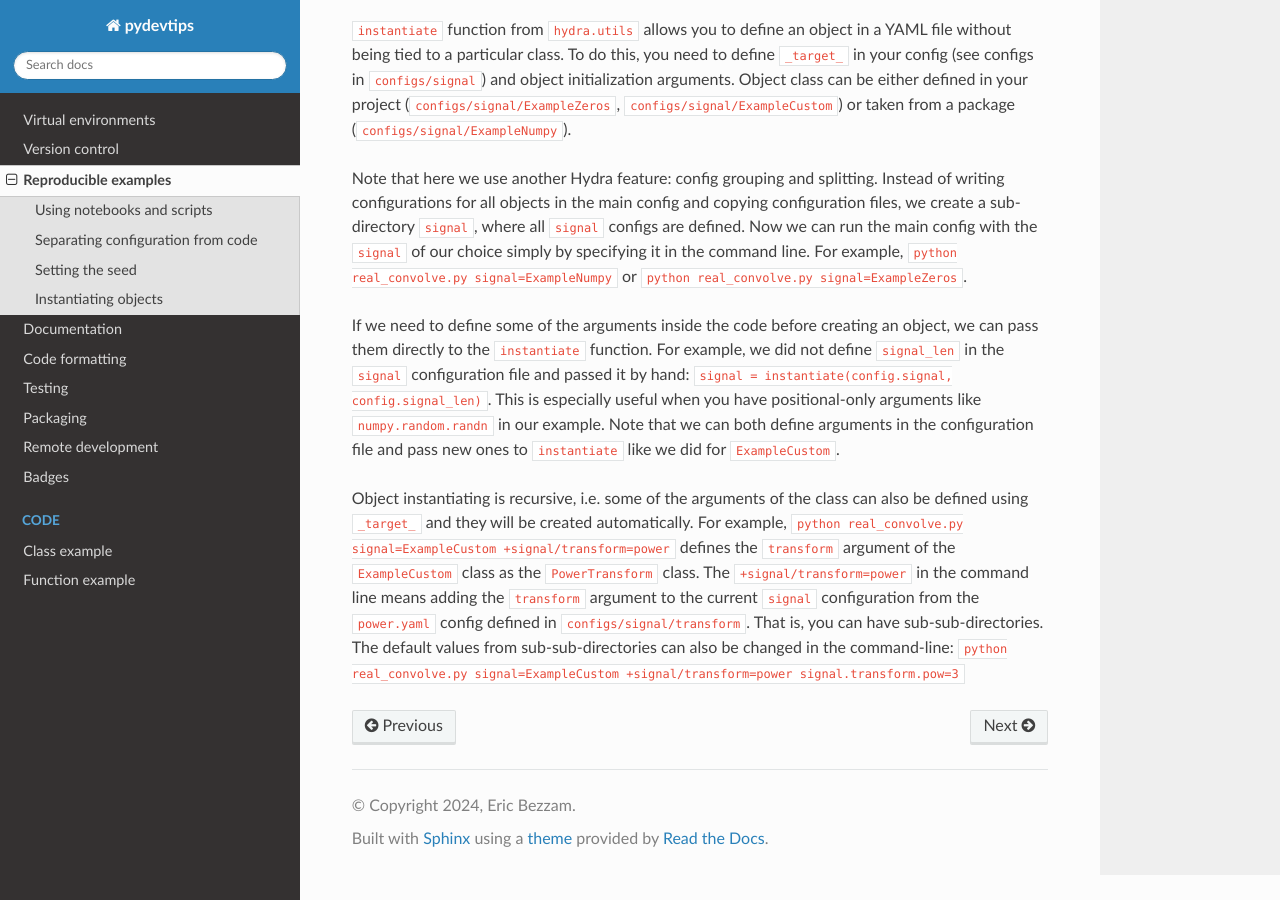
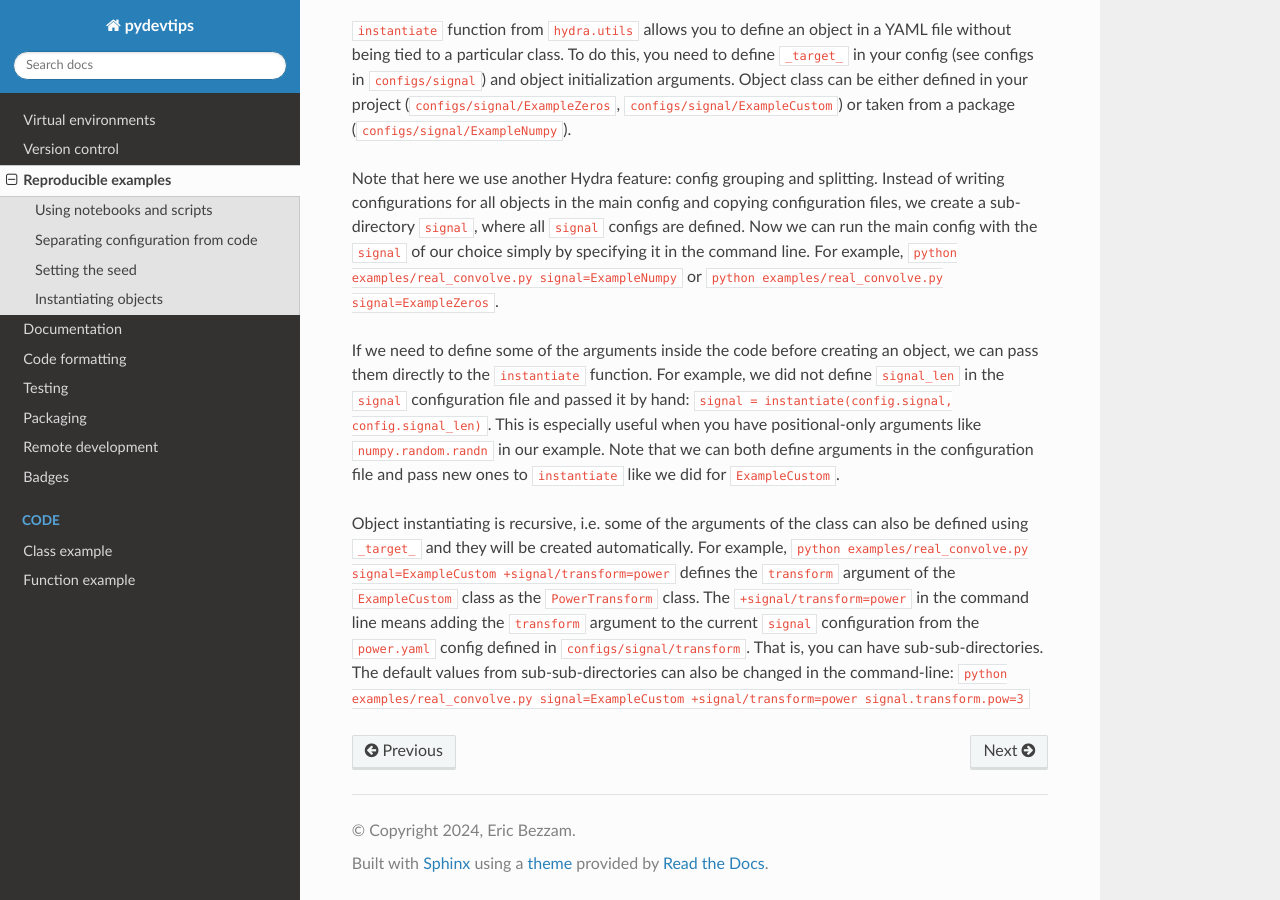
Before and after one commit to ebezzam/python-dev-tips, a Sphinx documentation site: the page built from docs/source/reproducible.rst, in a window 1280 px wide and 900 px high, scrolled down 2516 px. Built offline with Sphinx 7.4.7 and the Read the Docs theme 2.0.0, drawn with Linux system fonts in a browser that asks for light colours.

Commit message:
Instantiate Example Fix Docs

```diff
--- a/docs/source/reproducible.rst
+++ b/docs/source/reproducible.rst
@@ -132,8 +132,8 @@ or taken from a package (``configs/signal/ExampleNumpy``).
 Note that here we use another Hydra feature: config grouping and splitting. Instead of writing
 configurations for all objects in the main config and copying configuration files, we create a sub-directory ``signal``,
 where all ``signal`` configs are defined. Now we can run the main config with the ``signal`` of
-our choice simply by specifying it in the command line. For example, ``python real_convolve.py signal=ExampleNumpy``
-or ``python real_convolve.py signal=ExampleZeros``.
+our choice simply by specifying it in the command line. For example, ``python examples/real_convolve.py signal=ExampleNumpy``
+or ``python examples/real_convolve.py signal=ExampleZeros``.
 
 If we need to define some of the arguments inside the code before creating an object, we can pass them directly to the ``instantiate`` function.
 For example, we did not define ``signal_len`` in the ``signal`` configuration file and passed it by hand:
@@ -143,8 +143,8 @@ like ``numpy.random.randn`` in our example. Note that we can both define argumen
 
 Object instantiating is recursive, i.e. some of the arguments of the class can also be
 defined using ``_target_`` and they will be created automatically. For example,
-``python real_convolve.py signal=ExampleCustom +signal/transform=power`` defines the ``transform`` argument of
+``python examples/real_convolve.py signal=ExampleCustom +signal/transform=power`` defines the ``transform`` argument of
 the ``ExampleCustom`` class as the ``PowerTransform`` class. The ``+signal/transform=power`` in the command line
 means adding the ``transform`` argument to the current ``signal`` configuration from the ``power.yaml`` config defined
 in ``configs/signal/transform``. That is, you can have sub-sub-directories. The default values from sub-sub-directories
-can also be changed in the command-line: ``python real_convolve.py signal=ExampleCustom +signal/transform=power signal.transform.pow=3``
+can also be changed in the command-line: ``python examples/real_convolve.py signal=ExampleCustom +signal/transform=power signal.transform.pow=3``
```
